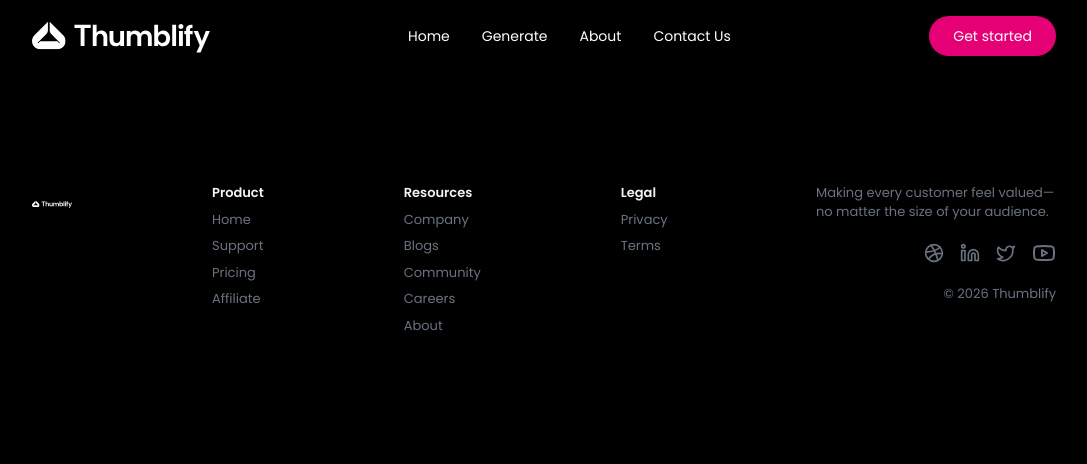
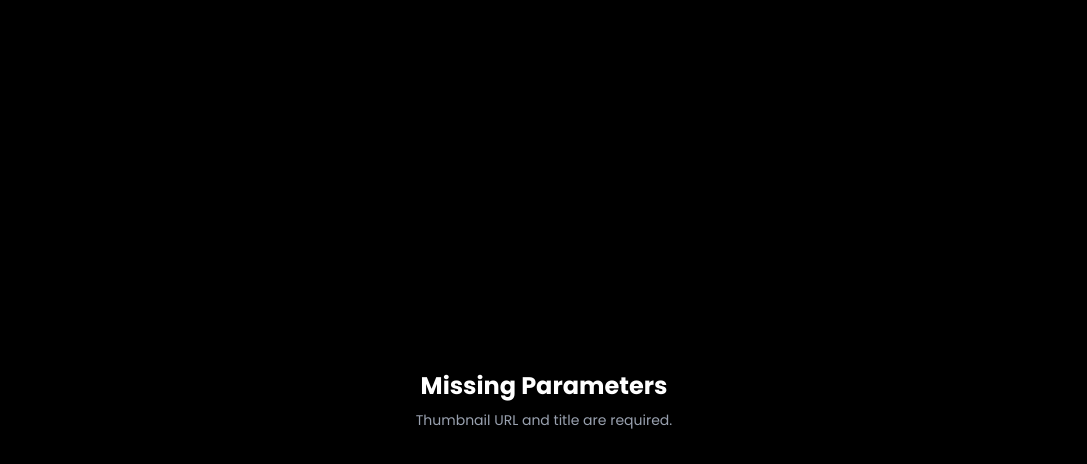
Before and after one commit to TAREBOR1/thumblify-frontend, a Next.js app: page /preview in a window 1280 px wide. Shown: the top 464 px of the page, without its empty margins (96-1183 px from the left). Built offline with nearby package versions, Linux system fonts and the light colour scheme; no server answers.

Commit message:
fix the issue

```diff
--- a/app/preview/page.tsx
+++ b/app/preview/page.tsx
@@ -1,12 +1,12 @@
-
 import PreviewContent from "@/components/PreviewContent";
 import { Suspense } from "react";
 
 const Page = () => {
-
-   <Suspense fallback={<div className="text-white">Loading Preview...</div>}>
-    <PreviewContent/>
-   </Suspense>
+  return (
+    <Suspense fallback={<div className="text-white">Loading Preview...</div>}>
+      <PreviewContent />
+    </Suspense>
+  );
 }
 
 export default Page;
--- a/components/PreviewContent.tsx
+++ b/components/PreviewContent.tsx
@@ -11,7 +11,7 @@ const PreviewContent = () => {
     // Check if parameters exist
     if (!thumbnail_url || !title) {
         return (
-            <div className="fixed inset-0 z-100 bg-black flex items-center justify-center">
+            <div className="fixed inset-0 z-[100] bg-black flex items-center justify-center">
                 <div className="text-white text-center">
                     <h2 className="text-2xl font-bold mb-2">Missing Parameters</h2>
                     <p className="text-gray-400">Thumbnail URL and title are required.</p>
```
